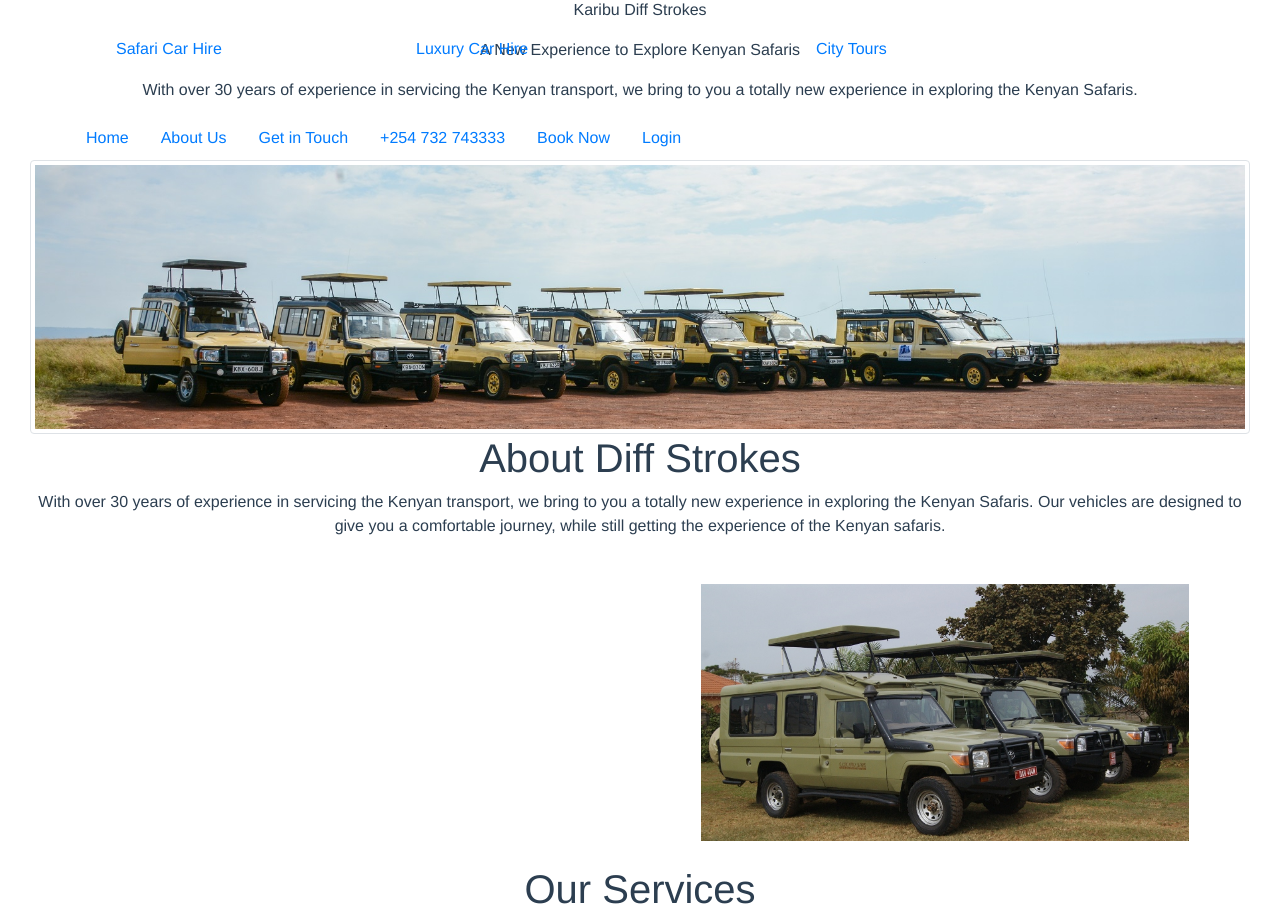
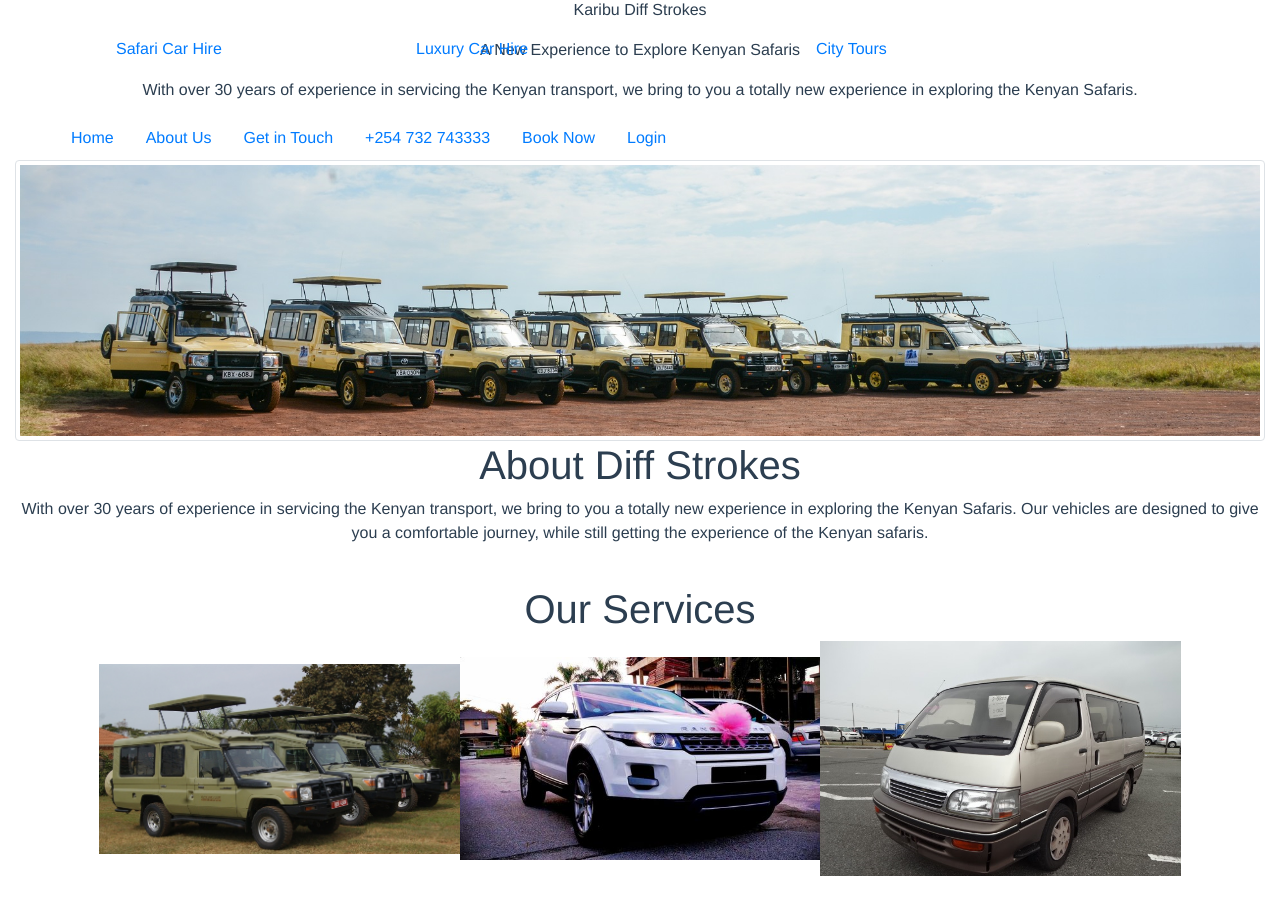
Before and after one commit to tamzin22/diffStrokes, a Vue app: page / in a window 1280 px wide. Shown: the part 771-1690 px from the top of the page. Built offline with nearby package versions, Linux system fonts and the light colour scheme.

Commit message:
separate components

```diff
--- a/src/App.vue
+++ b/src/App.vue
@@ -2,18 +2,26 @@
   <div id="app" class="container-fluid">
   <div container p-3 my-3 border>
   <home />
+  <about/>
+  <services />
     </div>
    </div>
 </template>
 
 <script>
 import home from './components/home.vue'
+import about from './components/about.vue'
+import services from './components/services.vue'
+
+
 
 
 export default {
   name: 'App',
   components: {
-    home
+    home,
+    about,
+    services
   }
 }
 </script>
--- /dev/null
+++ b/src/components/about.vue
@@ -0,0 +1,26 @@
+<template>
+    <div>
+         <b-nav id="nav">
+    <img src="../assets/lion.png" alt="Logo" style="width:40px;">
+<div class="top-left"><b-nav-item href="#1">Home</b-nav-item></div>
+<div class="about"><b-nav-item href="#2">About Us</b-nav-item></div>
+<div class="inTouch"><b-nav-item href="#3">Get in Touch</b-nav-item></div>
+<div class="contact"><b-nav-item href="#4">+254 732 743333</b-nav-item></div>
+<div class="book"><b-nav-item href="#5">Book Now</b-nav-item></div>
+<div class="login"><b-nav-item href="#6">Login</b-nav-item></div>
+</b-nav>
+   <img alt="Vue logo" src="../assets/cars.png" class="img-thumbnail" style="width: 100%;">
+   <h1>About Diff Strokes</h1>
+<p>With over 30 years of experience in servicing the Kenyan
+transport, we bring to you a totally new experience in exploring
+the Kenyan Safaris.
+Our vehicles are designed to give you a comfortable journey,
+while still getting the experience of the Kenyan safaris.</p>
+    </div>
+</template>
+
+<script>
+export default {
+     name : "about"
+}
+</script>
--- a/src/components/home.vue
+++ b/src/components/home.vue
@@ -14,64 +14,24 @@
 </b-nav>
 <img alt="Responsive image" src="../assets/giraffe.png" class="img-thumbnail" style="width: 100%; border:solid; " >
 
+  </div>
+</div>
+
+
+
+
+
 <p class= "par">Karibu Diff Strokes</p>
-<p class="para">A New Experience
+<p class="card-text">A New Experience
 to Explore Kenyan Safaris</p>
-<p class = "parag">With over 30 years of experience in servicing the Kenyan transport, we bring to you
+<p class="card-text">With over 30 years of experience in servicing the Kenyan transport, we bring to you
 a totally new experience in exploring the Kenyan Safaris.</p>
 <b-nav id="navy">
 <div class="safari"><b-nav-item href="#1">Safari Car Hire</b-nav-item></div>
 <div class="luxury"><b-nav-item href="#2">Luxury Car Hire</b-nav-item></div>
 <div class="tours"><b-nav-item href="#3">City Tours</b-nav-item></div>
 </b-nav>
-
-  </div>
 </div>
-
-
-  <b-nav id="nav">
-    <img src="../assets/lion.png" alt="Logo" style="width:40px;">
-<div class="top-left"><b-nav-item href="#1">Home</b-nav-item></div>
-<div class="about"><b-nav-item href="#2">About Us</b-nav-item></div>
-<div class="inTouch"><b-nav-item href="#3">Get in Touch</b-nav-item></div>
-<div class="contact"><b-nav-item href="#4">+254 732 743333</b-nav-item></div>
-<div class="book"><b-nav-item href="#5">Book Now</b-nav-item></div>
-<div class="login"><b-nav-item href="#6">Login</b-nav-item></div>
-</b-nav>
-   <img alt="Vue logo" src="../assets/cars.png" class="img-thumbnail" style="width: 100%;">
-   <h1>About Diff Strokes</h1>
-<p>With over 30 years of experience in servicing the Kenyan
-transport, we bring to you a totally new experience in exploring
-the Kenyan Safaris.
-Our vehicles are designed to give you a comfortable journey,
-while still getting the experience of the Kenyan safaris.</p>
-
-
- <div>
-
-
-
-
-
-
-<img src="../assets/twocars.png" class="saf" style="width: 40%; alignment: left; margin-top:30px">
-
- </div>
-<b-container fluid class="p-4">
-   <h1 align="center">Our Services</h1>
-<b-row>
-  <div col-md-12>
-    <b-col>
-  <b-img  src="../assets/twocars.png" style="width: 30%; height :20%"></b-img>
-  <b-img  src="../assets/wedcar.png" style="width: 30%; height :20%"></b-img>
-  <b-img  src="../assets/van.png" style="width: 30%; height :20%"></b-img>
-    </b-col>
-  </div>
-</b-row>
-
-</b-container>
-</div>
-
 </template>
 
 <script>
--- /dev/null
+++ b/src/components/services.vue
@@ -0,0 +1,23 @@
+<template>
+    <div>
+<b-container fluid class="p-4">
+   <h1 align="center">Our Services</h1>
+<b-row>
+  <div col-md-12>
+    <b-col>
+  <b-img  src="../assets/twocars.png" style="width: 30%; height :20%"></b-img>
+  <b-img  src="../assets/wedcar.png" style="width: 30%; height :20%"></b-img>
+  <b-img  src="../assets/van.png" style="width: 30%; height :20%"></b-img>
+    </b-col>
+  </div>
+</b-row>
+
+</b-container>
+</div>
+</template>
+
+<script>
+export default {
+    name:"services"
+}
+</script>
```
